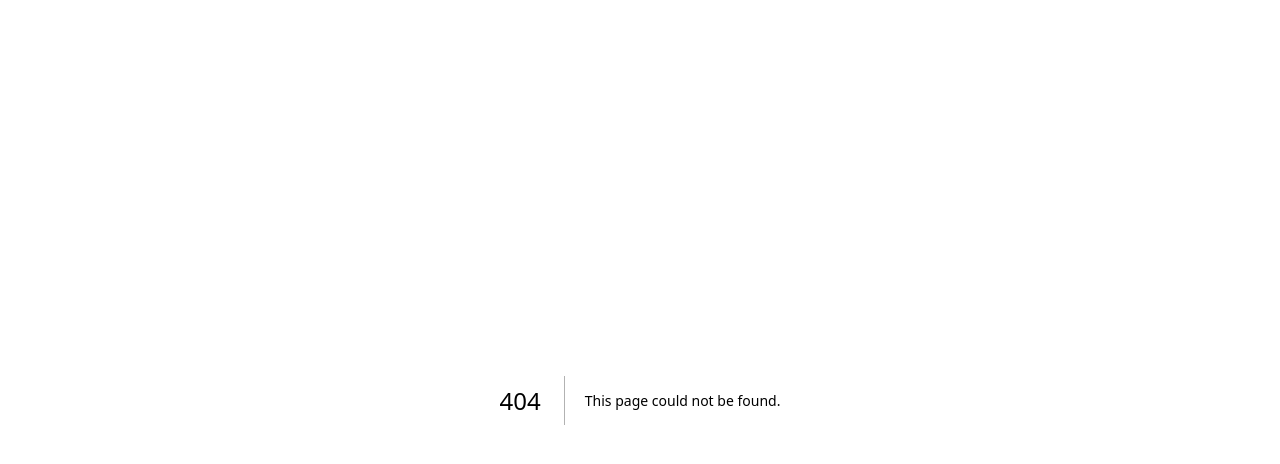
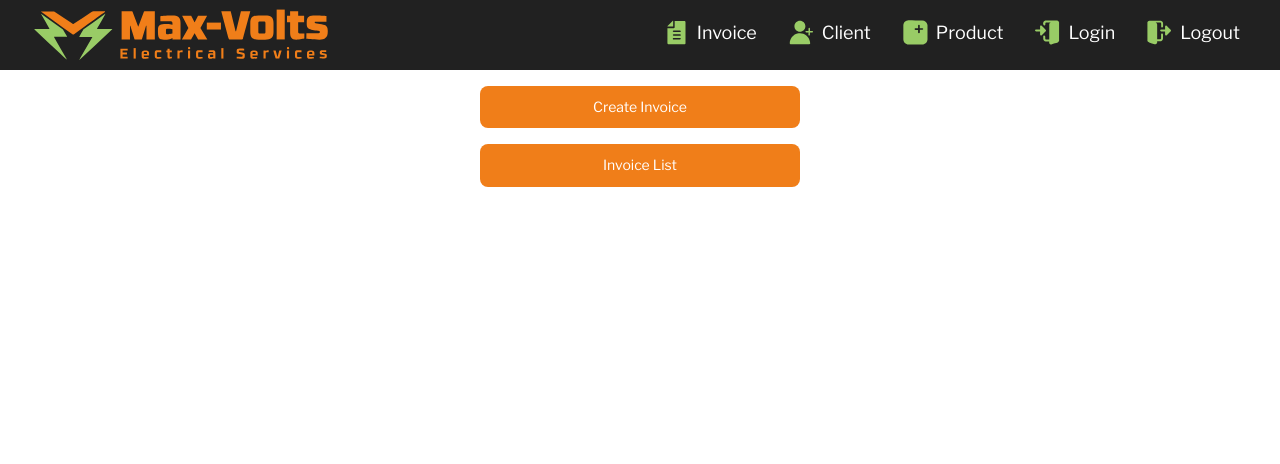
Before and after one commit to matt-powelldev2784/max_volts, a Next.js app: page /pages/invoice in a window 1280 px wide. Before the commit this address had no page. Shown: the top 464 px of the page. Built offline with nearby package versions, Linux system fonts and the light colour scheme; no server answers.

Commit message:
refactor: create invoice menu page

```diff
--- a/src/app/components/editInvoice/EditInvoice.tsx
+++ b/src/app/components/editInvoice/EditInvoice.tsx
@@ -69,7 +69,7 @@ export const EditInvoice = ({ invoiceId }: EditInvoiceProps) => {
         </div>
 
         <Button
-          type="submit"
+          type="button"
           optionalClasses="text-white text-sm bg-mvOrange w-full h-[42.5px] max-w-[320px]"
           buttonText="Update Invoice"
           disabled={false}
--- a/src/app/components/index.tsx
+++ b/src/app/components/index.tsx
@@ -1,3 +1,4 @@
+export { InvoiceMenu } from './invoiceMenu/InvoiceMenu'
 export { EditInvoice } from './editInvoice/EditInvoice'
 export { InvoiceList } from './invoiceList/InvoiceList'
 export { AddProduct } from './addProduct/AddProduct'
--- /dev/null
+++ b/src/app/components/invoiceMenu/InvoiceMenu.tsx
@@ -0,0 +1,31 @@
+'use client'
+
+import { Button } from '@/ui/button/button'
+import { useRouter } from 'next/navigation'
+
+export const InvoiceMenu = () => {
+  const router = useRouter()
+
+  return (
+    <nav className="flexCol gap-4 m-4">
+      <Button
+        type="button"
+        optionalClasses="text-white text-sm bg-mvOrange w-full h-[42.5px] max-w-[320px]"
+        buttonText="Create Invoice"
+        disabled={false}
+        onClick={() => {
+          router.push('/pages/invoice/create-invoice')
+        }}
+      />
+      <Button
+        type="button"
+        optionalClasses="text-white text-sm bg-mvOrange w-full h-[42.5px] max-w-[320px]"
+        buttonText="Invoice List"
+        disabled={false}
+        onClick={() => {
+          router.push('/pages/invoice/invoice-list')
+        }}
+      />
+    </nav>
+  )
+}
--- a/src/app/components/navbar/data/navItemsList.ts
+++ b/src/app/components/navbar/data/navItemsList.ts
@@ -1,8 +1,8 @@
 export const navItemList = [
   {
     key: 1,
-    href: '/pages/create-invoice',
-    image: 'add_invoice.svg',
+    href: '/pages/invoice',
+    image: 'invoice.svg',
     alt: 'open door icon',
     text: 'Invoice',
   },
--- /dev/null
+++ b/src/app/pages/invoice/page.tsx
@@ -0,0 +1,11 @@
+import { NavBar } from '@/app/components'
+import { InvoiceMenu } from '@/app/components'
+
+export default function InvoiceMenuPage() {
+  return (
+    <>
+      <NavBar />
+      <InvoiceMenu />
+    </>
+  )
+}
```
Also changed, not shown: src/app/pages/invoice/create-invoice/page.tsx (renamed from src/app/pages/create-invoice/page.tsx).
